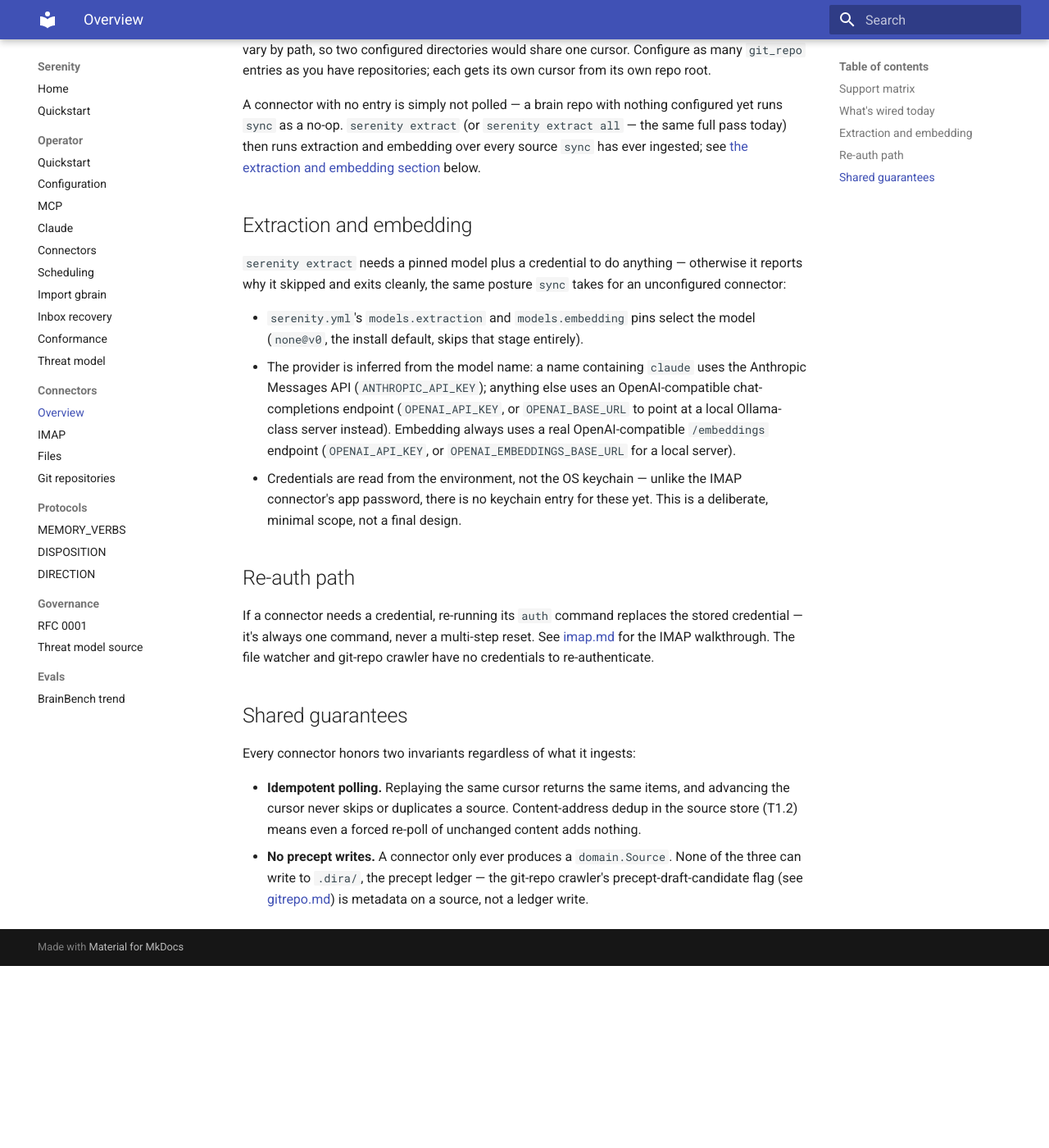
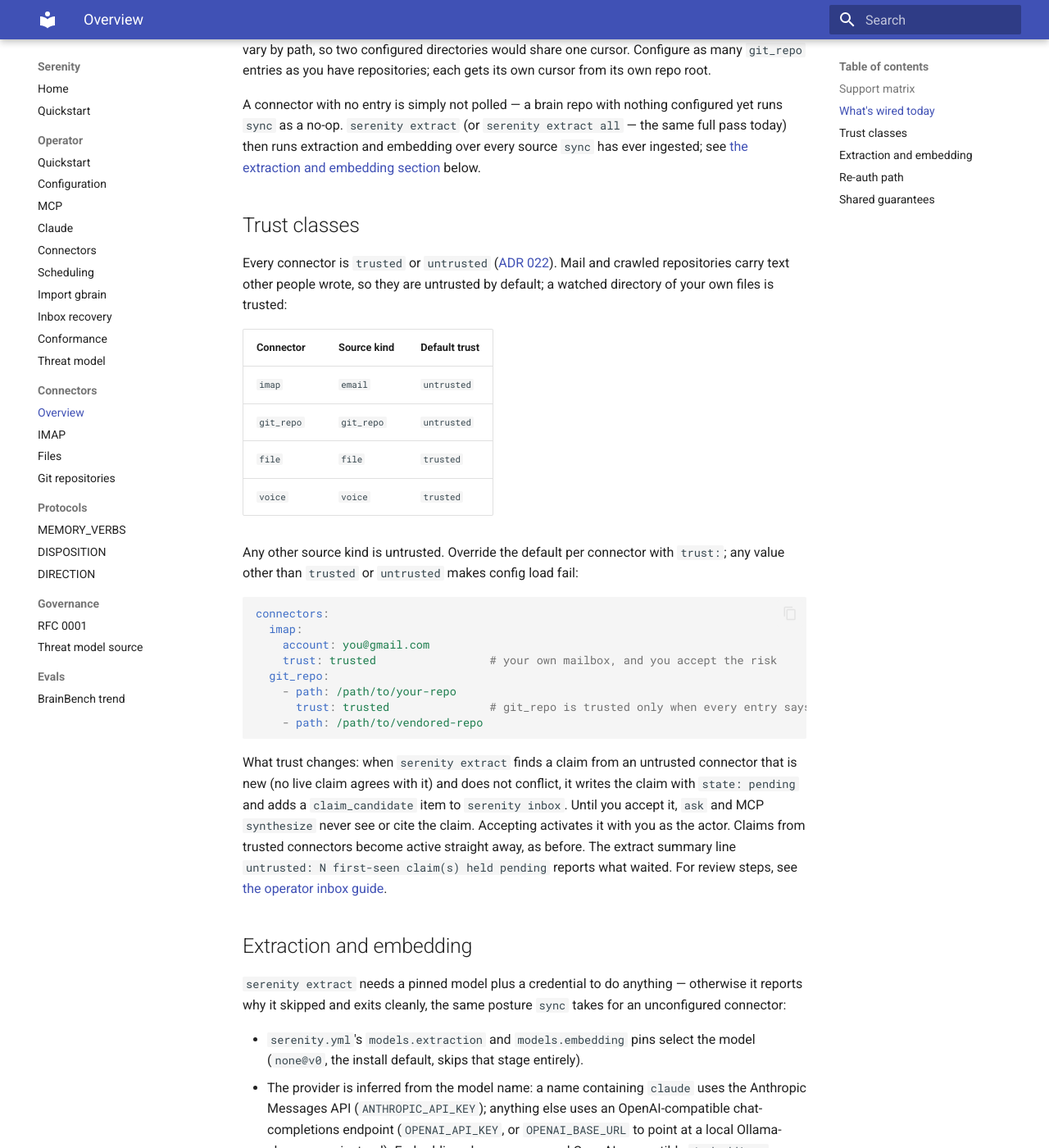
Before and after one commit to sirerun/serenity, an MkDocs documentation site: the page built from docs/connectors/README.md, in a window 1280 px wide and 1400 px high, scrolled down 1489 px. Shown: the whole window at 82% size. Built offline with MkDocs 1.6.1 and Material for MkDocs 9.7.7, drawn with Linux system fonts in a browser that asks for light colours; before the commit the page ends 2667 px from its top, so only the background shows below that.

Commit message:
docs: connector trust classes and the claim_candidate inbox wait (T24.16)
Co-Authored-By: Claude Opus 5.5 <noreply@anthropic.com>
Claude-Session: https://claude.ai/code/session_01Deeq3b4NcrZEGiTqGgn53q

````diff
--- a/docs/connectors/README.md
+++ b/docs/connectors/README.md
@@ -63,6 +63,44 @@ configured yet runs `sync` as a no-op. `serenity extract` (or
 embedding over every source `sync` has ever ingested; see
 [the extraction and embedding section](#extraction-and-embedding) below.
 
+## Trust classes
+
+Every connector is `trusted` or `untrusted`
+([ADR 022](../adr/022-untrusted-content-trust-boundary.md)). Mail and crawled
+repositories carry text other people wrote, so they are untrusted by default;
+a watched directory of your own files is trusted:
+
+| Connector | Source kind | Default trust |
+|---|---|---|
+| `imap` | `email` | `untrusted` |
+| `git_repo` | `git_repo` | `untrusted` |
+| `file` | `file` | `trusted` |
+| `voice` | `voice` | `trusted` |
+
+Any other source kind is untrusted. Override the default per connector with
+`trust:`; any value other than `trusted` or `untrusted` makes config load fail:
+
+```yaml
+connectors:
+  imap:
+    account: you@gmail.com
+    trust: trusted                 # your own mailbox, and you accept the risk
+  git_repo:
+    - path: /path/to/your-repo
+      trust: trusted               # git_repo is trusted only when every entry says so
+    - path: /path/to/vendored-repo
+```
+
+What trust changes: when `serenity extract` finds a claim from an untrusted
+connector that is new (no live claim agrees with it) and does not conflict,
+it writes the claim with `state: pending` and adds a `claim_candidate` item to
+`serenity inbox`. Until you accept it, `ask` and MCP `synthesize` never see
+or cite the claim. Accepting activates it with you as the actor. Claims from
+trusted connectors become active straight away, as before. The extract
+summary line `untrusted: N first-seen claim(s) held pending` reports what
+waited. For review steps, see
+[the operator inbox guide](../operator/inbox.md#accept-claims-from-untrusted-connectors).
+
 ## Extraction and embedding
 
 `serenity extract` needs a pinned model plus a credential to do anything —
````
Also changed, not shown: docs/operator/inbox.md (+22 -0 lines), docs/threat-model.md (+21 -0 lines).
